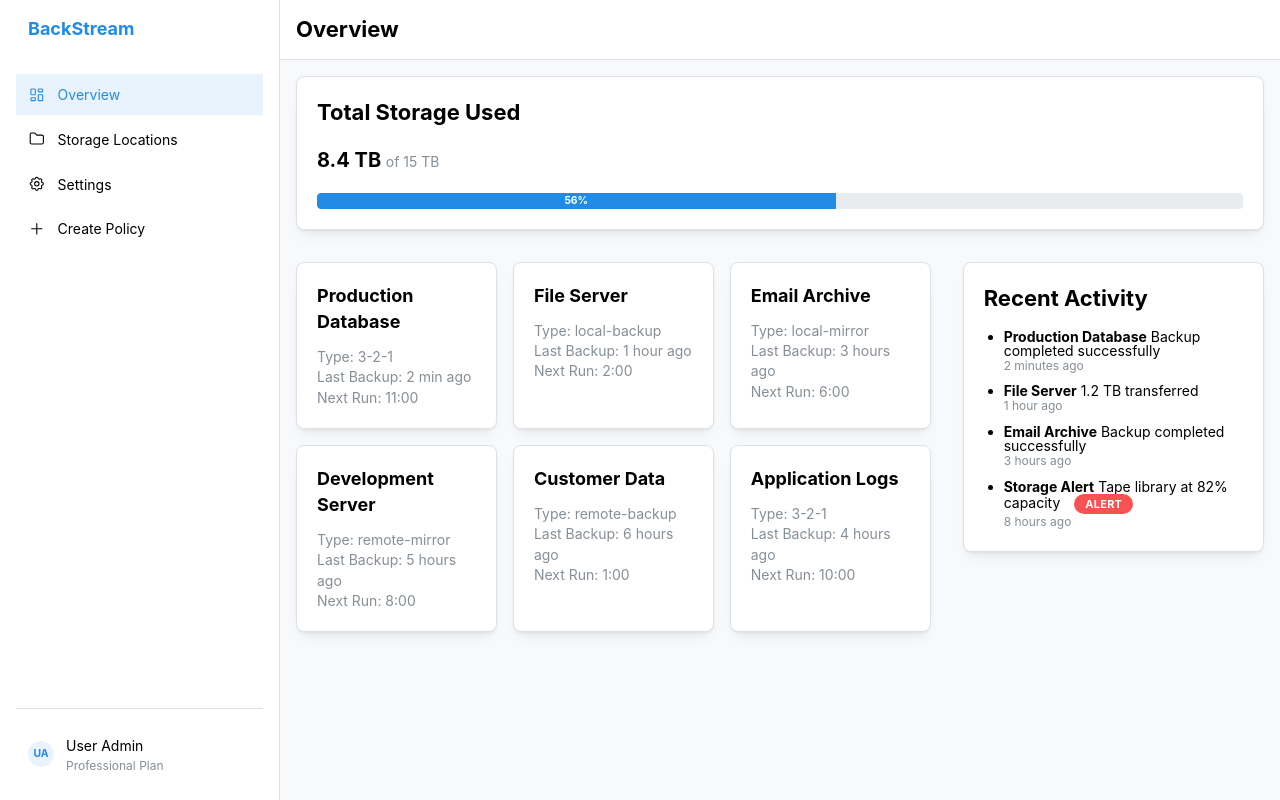
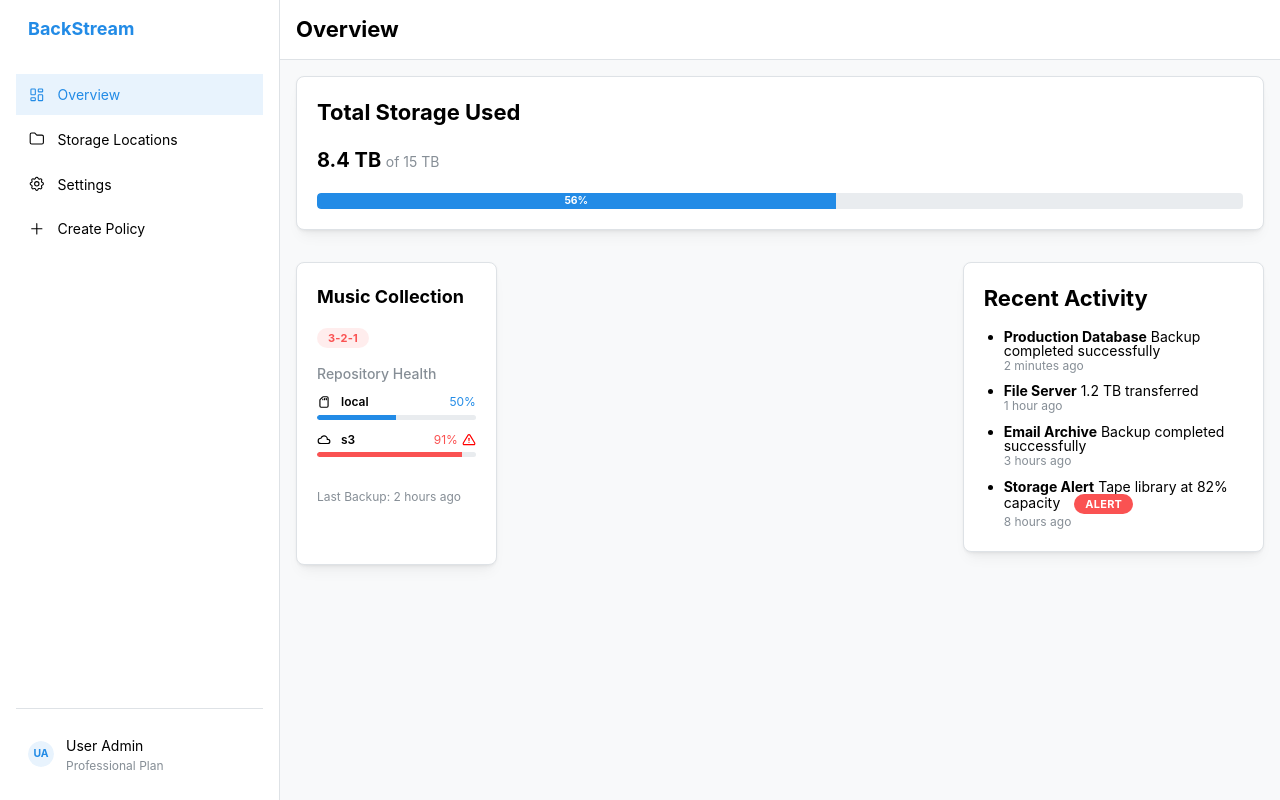
Before and after one commit to houance/backstream, a React (Vite) app in the folder web/: page / in a window 1280 px wide. Built offline with nearby package versions, Linux system fonts and the light colour scheme.

Commit message:
1. 删除 ServerStatusPanel.tsx 组件. 替换为 BackupStrategyCard.tsx 组件

```diff
--- a/web/src/features/overview/OverviewPage.tsx
+++ b/web/src/features/overview/OverviewPage.tsx
@@ -1,6 +1,6 @@
 import React from 'react';
 import { Grid, Card, Title, Text, Progress, List, Badge, Container } from '@mantine/core';
-import ServerStatusPanel from './components/ServerStatusPanel';
+import {BackupStrategyCard} from "./components/BackupStrategyCard.tsx";
 
 const OverviewPage: React.FC = () => {
     return (
@@ -24,12 +24,29 @@ const OverviewPage: React.FC = () => {
                 {/* backup policy status */}
                 <Grid.Col span={{ md: 8 }}>
                     <Grid gutter="md">
-                        <Grid.Col span={{ sm: 4 }}><ServerStatusPanel title="Production Database" type="3-2-1" lastBackup="2 min" nextRun="11:00" /></Grid.Col>
-                        <Grid.Col span={{ sm: 4 }}><ServerStatusPanel title="File Server" type="local-backup" lastBackup="1 hour" nextRun="2:00" /></Grid.Col>
-                        <Grid.Col span={{ sm: 4 }}><ServerStatusPanel title="Email Archive" type="local-mirror" lastBackup="3 hours" nextRun="6:00" /></Grid.Col>
-                        <Grid.Col span={{ sm: 4 }}><ServerStatusPanel title="Development Server" type="remote-mirror" lastBackup="5 hours" nextRun="8:00" /></Grid.Col>
-                        <Grid.Col span={{ sm: 4 }}><ServerStatusPanel title="Customer Data" type="remote-backup" lastBackup="6 hours" nextRun="1:00" /></Grid.Col>
-                        <Grid.Col span={{ sm: 4 }}><ServerStatusPanel title="Application Logs" type="3-2-1" lastBackup="4 hours" nextRun="10:00" /></Grid.Col>
+                        <Grid.Col span={{ sm: 4 }}>
+                            <BackupStrategyCard strategy={{
+                                name: 'Music Collection',
+                                strategyType: '3-2-1',
+                                targets: [
+                                    {
+                                        repositoryName: 'local',
+                                        providerType: 'local',
+                                        usage: 500,
+                                        capacity: 1000,
+                                        repositoryId: 1
+                                    },
+                                    {
+                                        repositoryName: 's3',
+                                        providerType: 'backblaze b2',
+                                        usage: 91,
+                                        capacity: 100,
+                                        repositoryId: 2
+                                    }
+                                ]
+                            }}
+                            />
+                        </Grid.Col>
                     </Grid>
                 </Grid.Col>
 
--- /dev/null
+++ b/web/src/features/overview/components/BackupStrategyCard.tsx
@@ -0,0 +1,73 @@
+import {Card, Text, Badge, Group, Stack, Progress, Tooltip, ActionIcon} from '@mantine/core';
+import {IconAlertTriangle, IconCloud, IconDeviceSdCard} from '@tabler/icons-react';
+
+// This represents the joined data of a Strategy + its Backup Targets & Repositories
+interface BackupStrategyProps {
+    strategy: {
+        name: string;
+        strategyType: "3-2-1" | "localCopy";
+        targets: {
+            repositoryId: number;
+            repositoryName: string;
+            providerType: "local" | "backblaze b2" | "aliyun oss";
+            usage: number;
+            capacity: number;
+        }[];
+    };
+}
+
+export function BackupStrategyCard({ strategy }: BackupStrategyProps) {
+    // Determine if ANY repository is near capacity
+    const isCritical = strategy.targets.some(t => (t.usage / t.capacity) > 0.8);
+
+    return (
+        <Card shadow="sm" padding="lg" radius="md" withBorder>
+            <Group justify="space-between" mb="md">
+                <div>
+                    <Text fw={700} size="lg">{strategy.name}</Text>
+                </div>
+                <Badge color={isCritical ? "red" : "blue"} variant="light">
+                    {strategy.strategyType}
+                </Badge>
+            </Group>
+
+            <Text size="sm" fw={500} mb="xs" c="dimmed">Repository Health</Text>
+
+            <Stack gap="sm">
+                {strategy.targets.map((target) => {
+                    const ratio = target.usage / target.capacity;
+                    const percent = Math.round(ratio * 100);
+                    const color = ratio > 0.9 ? 'red' : ratio > 0.7 ? 'orange' : 'blue';
+
+                    return (
+                        <div key={target.repositoryId}>
+                            <Group justify="space-between" mb={4}>
+                                <Group gap="xs">
+                                    {target.providerType === 'local' ?
+                                        <IconDeviceSdCard size={14} /> : <IconCloud size={14} />}
+                                    <Text size="xs" fw={600}>{target.repositoryName}</Text>
+                                </Group>
+                                <Group gap={4}>
+                                    <Text size="xs" c={color}>{percent}%</Text>
+                                    {ratio > 0.9 && (
+                                        <Tooltip label="Low space on this target">
+                                            <IconAlertTriangle size={14} color="red" />
+                                        </Tooltip>
+                                    )}
+                                </Group>
+                            </Group>
+                            <Progress value={percent} color={color} size="sm" radius="xl" />
+                        </div>
+                    );
+                })}
+            </Stack>
+
+            <Group justify="space-between" mt="xl">
+                <Text size="xs" c="dimmed">Last Backup: 2 hours ago</Text>
+                <ActionIcon variant="subtle" size="sm" color="gray">
+                    {/* Action icon for details */}
+                </ActionIcon>
+            </Group>
+        </Card>
+    );
+}
--- a/web/src/features/overview/components/ServerStatusPanel.tsx
+++ /dev/null
@@ -1,22 +0,0 @@
-import React from 'react';
-import { Card, Title, Text } from '@mantine/core';
-
-interface ServerStatusPanelProps {
-    title: string;
-    type: string;
-    lastBackup: string;
-    nextRun: string;
-}
-
-const ServerStatusPanel: React.FC<ServerStatusPanelProps> = ({ title, type, lastBackup, nextRun }) => {
-    return (
-        <Card shadow="sm" p="lg" radius="md" withBorder style={{ height: '100%' }}>
-            <Title order={4}>{title}</Title>
-            <Text size="sm" c="dimmed" mt="sm">Type: {type}</Text>
-            <Text size="sm" c="dimmed">Last Backup: {lastBackup} ago</Text>
-            <Text size="sm" c="dimmed">Next Run: {nextRun}</Text>
-        </Card>
-    );
-};
-
-export default ServerStatusPanel;
```
